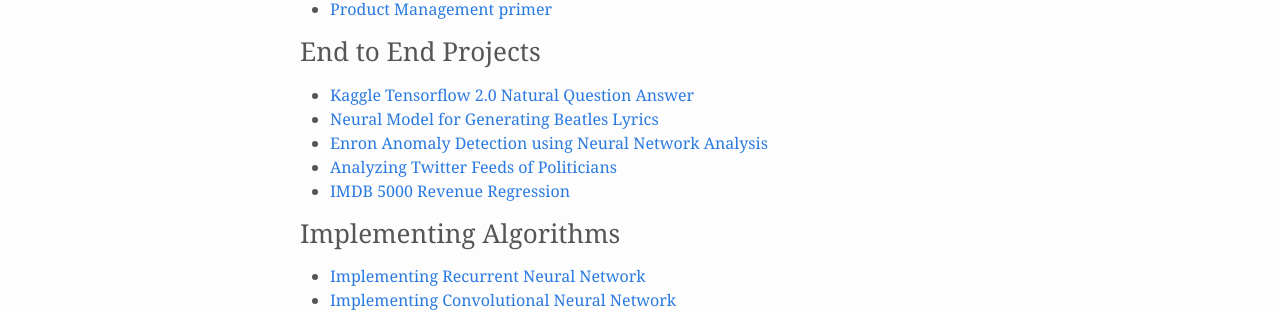
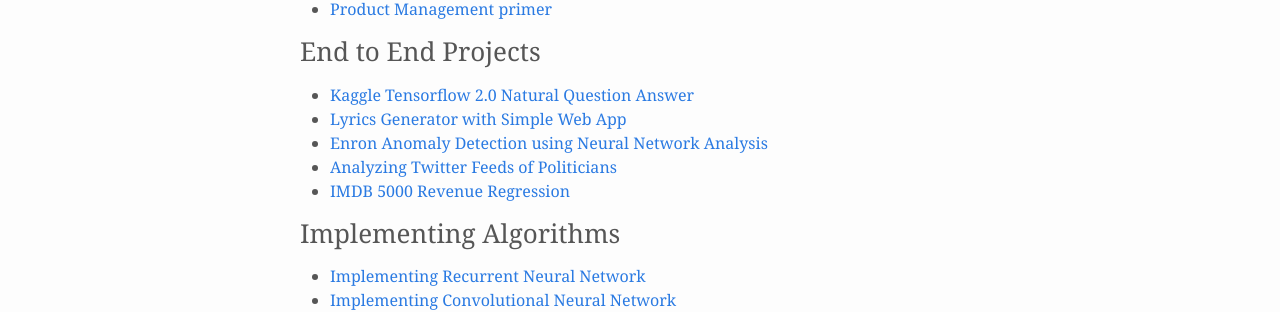
Before and after one commit to kenanwang/username.github.io, a Jekyll site: the page built from portfolio.html, in a window 1280 px wide. Shown: the part 686-998 px from the top of the page. Built offline with Jekyll 4.4.1, drawn with Linux system fonts in a browser that asks for light colours; nearby versions of some CDN libraries.

Commit message:
Update 2020-01-01-neural-model-for-generating-lyrics.md

```diff
--- a/_posts/2020-01-01-neural-model-for-generating-lyrics.md
+++ b/_posts/2020-01-01-neural-model-for-generating-lyrics.md
@@ -1,6 +1,6 @@
 ---
 layout: post
-title: Neural Model for Generating Beatles Lyrics
+title: Lyrics Generator with Simple Web App
 categories: [End to End Projects]
 tags:
 ---
```
